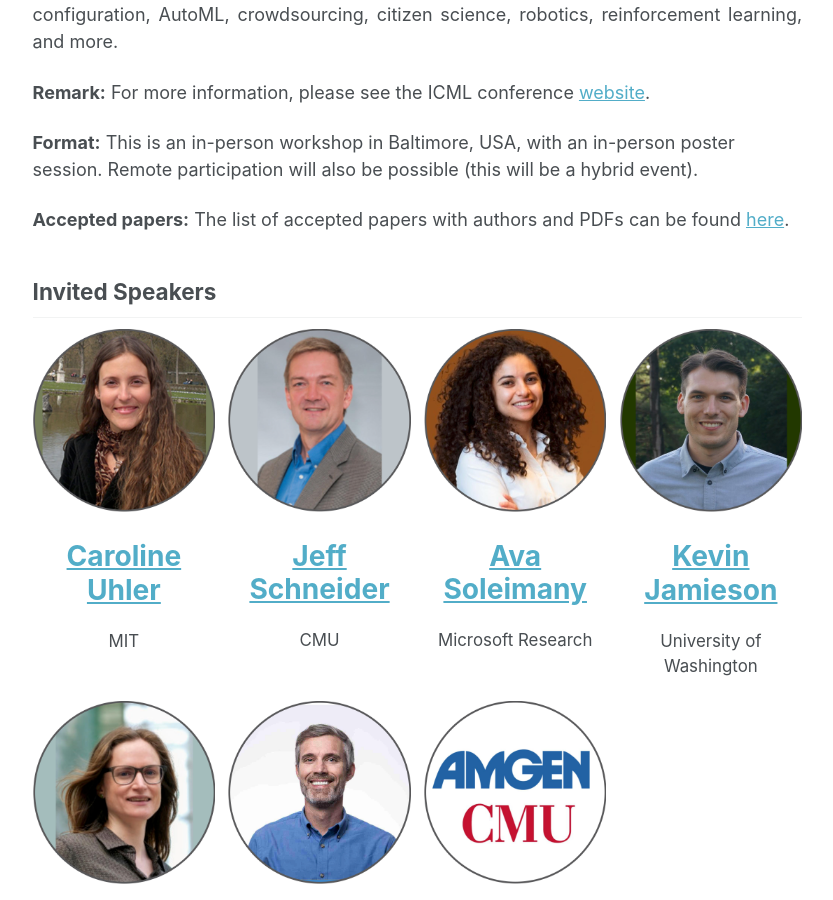
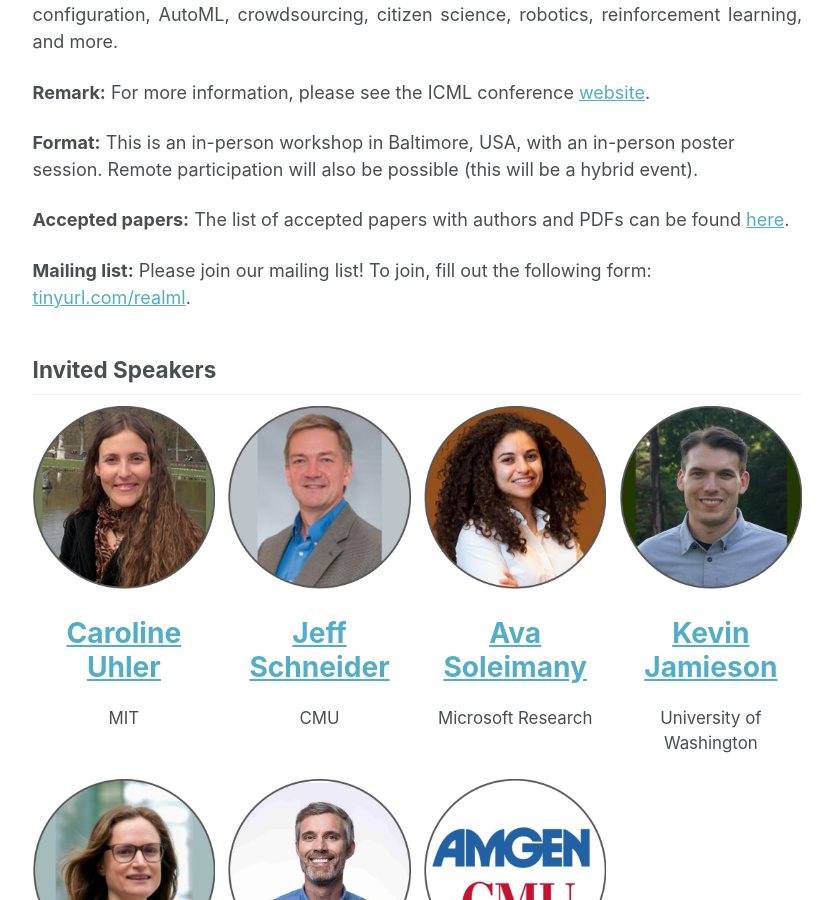
Before and after one commit to realworldml/icml2022, a Jekyll site: the page built from _pages/about.md, in a window 1280 px wide and 900 px high, scrolled down 584 px. Shown: the whole window, without its empty margins (249-1082 px from the left). Built offline with Jekyll 4.4.1, drawn with Linux system fonts in a browser that asks for light colours.

Commit message:
update about page with link to mailing list

```diff
--- a/_pages/about.md
+++ b/_pages/about.md
@@ -70,6 +70,8 @@ This workshop aims to bring together researchers from academia and industry to d
 
 **Accepted papers:** The list of accepted papers with authors and PDFs can be found [here](/accepted/).
 
+**Mailing list:** Please join our mailing list! To join, fill out the following form: [tinyurl.com/realml](https://tinyurl.com/realml).
+
 Invited Speakers
 ------
 {% include feature_row_custom%}
```
